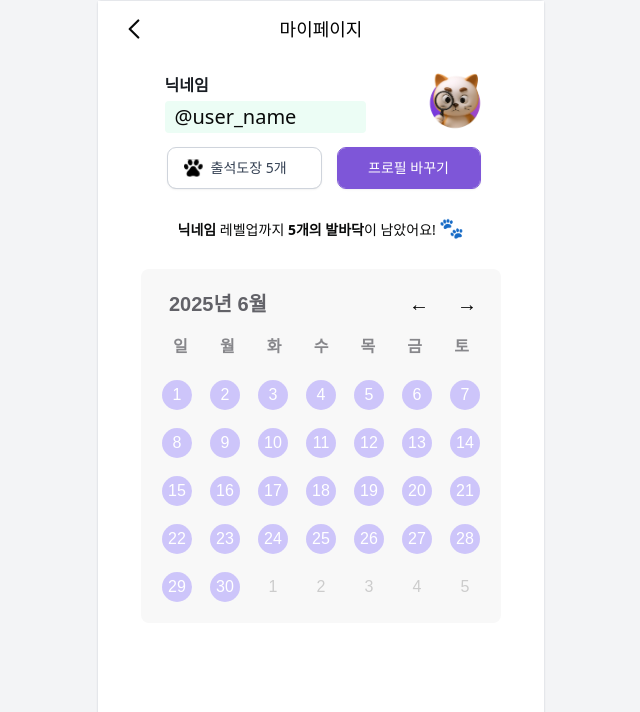
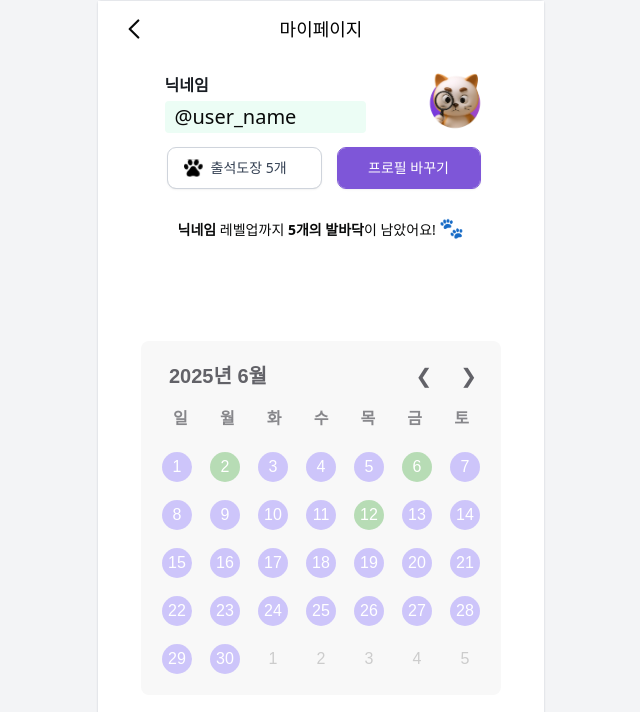
Before and after one commit to imfromkoreah/MewsPaper, a React (Vite) app in the folder frontend/: page /home/mypage in a window 1280 px wide. Shown: the top 712 px of the page, without its empty margins (319-959 px from the left). Built offline with nearby package versions, Linux system fonts and the light colour scheme.

Commit message:
feat: 마이페이지 _출석

```diff
--- a/frontend/src/App.tsx
+++ b/frontend/src/App.tsx
@@ -5,6 +5,7 @@ import Splash from './pages/Splash';
 import Join from './pages/Login/Join';
 import Login from './pages/Login/Login';
 import Calendar from './components/Calendar';
+import AttendanceCalendar from './components/AttendanceCalendar';
 
 
 import HomePage from './pages/Home';
@@ -32,6 +33,7 @@ function App() {
       <Route path="/news/detail" element={<NewsDetailPage />} />
       <Route path="/home/mypage" element={<MyPage />} />
       <Route path="/calendar" element={<Calendar />} />
+      <Route path="/calendar" element={<AttendanceCalendar />} />
 
       {/* Settings 관련 페이지들 */}
       <Route path="/settings" element={<SettingsPage />} />
--- /dev/null
+++ b/frontend/src/components/AttendanceCalendar.tsx
@@ -0,0 +1,44 @@
+import React, { useState } from 'react';
+import Calendar from '../components/Calendar';
+
+
+const AttendanceCalendar = () => {
+  const [attendanceDates, setAttendanceDates] = useState<string[]>([
+    '2025-06-06',
+    '2025-06-02',
+    '2025-06-12'
+  ]);
+
+
+  const formatDate = (date: Date) =>
+    date.toLocaleDateString('sv-SE', { timeZone: 'Asia/Seoul' });
+
+  const isAttended = (date: Date) => attendanceDates.includes(formatDate(date));
+
+  const handleDateClick = (date: Date) => {
+    const formatted = formatDate(date);
+    if (!attendanceDates.includes(formatted)) {
+      setAttendanceDates([...attendanceDates, formatted]);
+    }
+  };
+
+  const renderDateCell = (date: Date, isCurrentMonth: boolean) => (
+    <span
+      style={{
+        backgroundColor: isAttended(date) && isCurrentMonth ? 'rgba(32, 155, 28, 0.3)' : undefined,
+        color: isAttended(date) && isCurrentMonth ? '#fff' : undefined,
+      }}
+    >
+      {date.getDate()}
+    </span>
+  );
+
+  return (
+    <Calendar
+      renderDateCell={renderDateCell}
+      onDateClick={handleDateClick}
+    />
+  );
+};
+
+export default AttendanceCalendar;
--- a/frontend/src/components/Calendar.tsx
+++ b/frontend/src/components/Calendar.tsx
@@ -26,6 +26,7 @@ const NavButtons = styled.div`
     cursor: pointer;
     padding: 4px 8px;
     border-radius: 4px;
+    color: rgba(60, 60, 67, 0.8);
 
     &:hover {
       background-color: #ddd;
@@ -44,7 +45,7 @@ const CalendarWrapper = styled.div`
   max-width: 360px;
   margin: 0 auto;
   font-family: 'Pretendard', sans-serif;
-  background-color:rgb(248, 248, 248);
+  background-color: rgb(248, 248, 248);
   padding: 16px;
   border-radius: 8px;
 `;
@@ -86,24 +87,25 @@ const DateCell = styled.div<{ $dimmed?: boolean }>`
   }
 `;
 
+interface CalendarProps {
+  renderDateCell?: (date: Date, isCurrentMonth: boolean) => React.ReactNode;
+  onDateClick?: (date: Date) => void;
+}
 
-const Calendar = () => {
+const Calendar: React.FC<CalendarProps> = ({ renderDateCell, onDateClick }) => {
   const [currentDate, setCurrentDate] = useState(new Date());
 
   const year = currentDate.getFullYear();
   const month = currentDate.getMonth();
 
-  // 이번 달 첫 날
   const firstDayOfMonth = new Date(year, month, 1);
   const startDay = new Date(firstDayOfMonth);
   startDay.setDate(1 - firstDayOfMonth.getDay());
 
-  // 이번 달 마지막 날
   const lastDayOfMonth = new Date(year, month + 1, 0);
   const endDay = new Date(lastDayOfMonth);
   endDay.setDate(lastDayOfMonth.getDate() + (6 - lastDayOfMonth.getDay()));
 
-  // 주 단위 날짜 배열 생성
   const groupDatesByWeek = (start: Date, end: Date) => {
     const weeks: Date[][] = [];
     let currentWeek: Date[] = [];
@@ -141,8 +143,8 @@ const Calendar = () => {
           {year}년 {month + 1}월
         </DateDisplay>
         <NavButtons>
-          <button onClick={handlePrevMonth}>←</button>
-          <button onClick={handleNextMonth}>→</button>
+          <button onClick={handlePrevMonth}>❮</button>
+          <button onClick={handleNextMonth}>❯</button>
         </NavButtons>
       </CalendarHeader>
 
@@ -155,11 +157,16 @@ const Calendar = () => {
       <DatesGrid>
         {weeks.map((week, i) => (
           <WeekRow key={i}>
-            {week.map((date, j) => (
-              <DateCell key={j} $dimmed={!isSameMonth(date)}>
-                <span>{date.getDate()}</span>
-              </DateCell>
-            ))}
+            {week.map((date, j) => {
+              const currentMonth = isSameMonth(date);
+              return (
+                <DateCell key={j} $dimmed={!currentMonth} onClick={() => onDateClick?.(date)}>
+                  {renderDateCell
+                    ? renderDateCell(date, currentMonth)
+                    : <span>{date.getDate()}</span>}
+                </DateCell>
+              );
+            })}
           </WeekRow>
         ))}
       </DatesGrid>
--- a/frontend/src/pages/Home/HomePage.tsx
+++ b/frontend/src/pages/Home/HomePage.tsx
@@ -1,3 +1,4 @@
+import { useNavigate } from 'react-router-dom';
 import anchorImg from '../../assets/character/anchor.png';
 import JellyOff from '../../assets/svg/jelly_off.svg';
 import Message from '../../assets/svg/message.svg';
@@ -5,6 +6,8 @@ import PurpleDot from '../../assets/svg/check_p.svg';
 import Week from '../../assets/svg/week.svg';
 
 const HomePage = () => {
+  const navigate = useNavigate();
+
   const attendanceIcons = new Array(7).fill(JellyOff);
 
   const today = new Date();
@@ -25,7 +28,7 @@ const HomePage = () => {
           type="button"
           className="left-[109px] top-[32px] absolute flex items-center space-x-1 text-[#090a0a] text-sm font-normal font-['Inter'] leading-none cursor-pointer
                     focus:outline-none active:scale-95 transition-transform duration-150"
-          onClick={() => console.log('날짜 또는 아이콘 클릭됨')}
+          onClick={() => navigate('/home/mypage')}
         >
           <span>{formattedDate}</span>
           <img src={Week} alt="요일 옆 버튼" className="w-[10px] h-[10px]" />
--- a/frontend/src/pages/Home/Mypage.tsx
+++ b/frontend/src/pages/Home/Mypage.tsx
@@ -1,13 +1,13 @@
 import Header from '../../components/Header';
 import { useNavigate } from 'react-router-dom';
-import Calendar from '../../components/Calendar';
+import AttendanceCalendar from '../../components/AttendanceCalendar';
 
 
 // 이미지 import 예시 (이미지 파일을 public 또는 assets/images 같은 폴더에 위치시켜야 함)
 import profileImg from '../../assets/character/mewsdoc.png'; // 프로필 이미지
 import stampIcon from '../../assets/svg/jelly_on.svg';    // 도장 아이콘
 
-export default function Mypage() {
+export default function MyPage() {
   const navigate = useNavigate();
 
   const handleBack = () => {
@@ -69,8 +69,8 @@ export default function Mypage() {
           </div>
         </div>
 {/* 달력 컴포넌트 추가 */}
-        <div className="mt-6 px-4">
-          <Calendar />
+        <div className="mt-24 px-4">
+          <AttendanceCalendar />
         </div>
 
       </div>
--- a/frontend/tsconfig.app.json
+++ b/frontend/tsconfig.app.json
@@ -22,5 +22,5 @@
     "noFallthroughCasesInSwitch": true,
     "noUncheckedSideEffectImports": true
   },
-  "include": ["src", "vite.config.ts"]
+  "include": ["src", "vite.config.ts", "src/pages/Home/MyPage/.tsx"]
 }
```
Also changed, not shown: frontend/src/assets/svg/pawIcon.svg (added).
